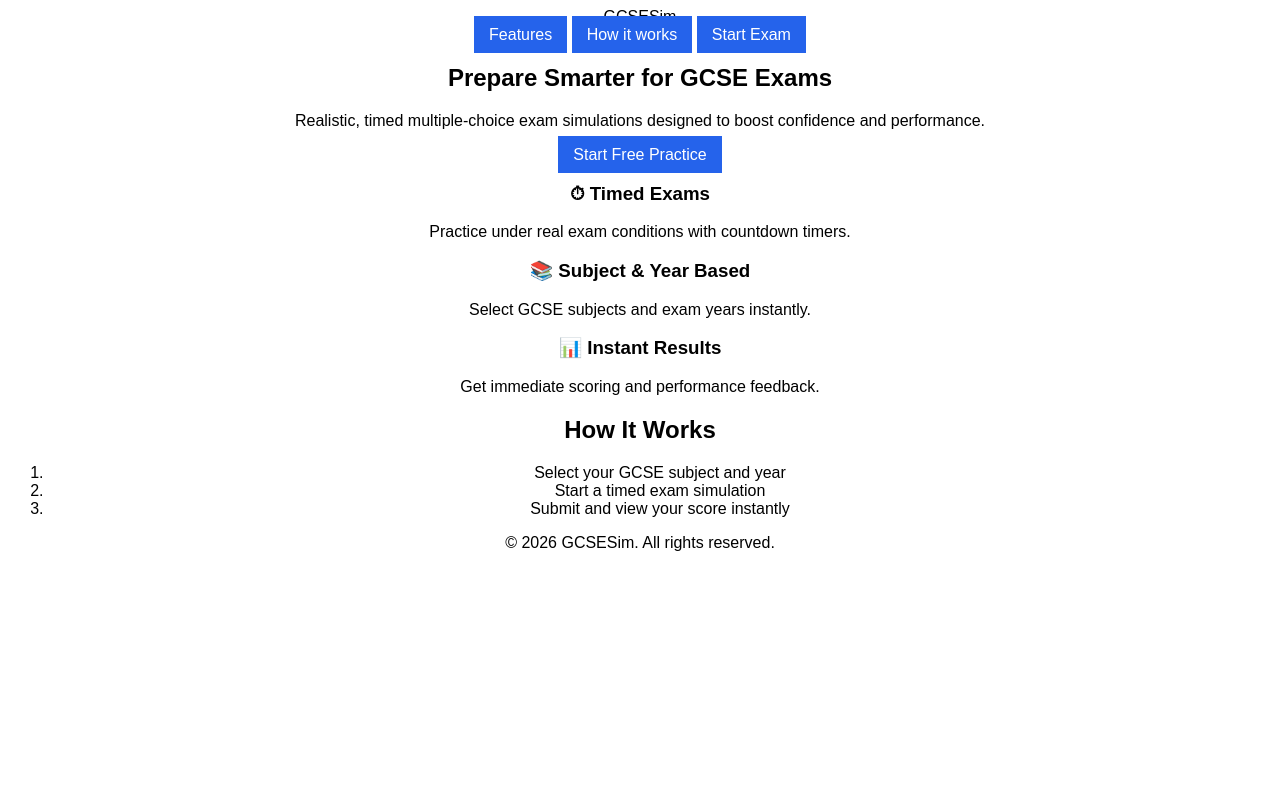
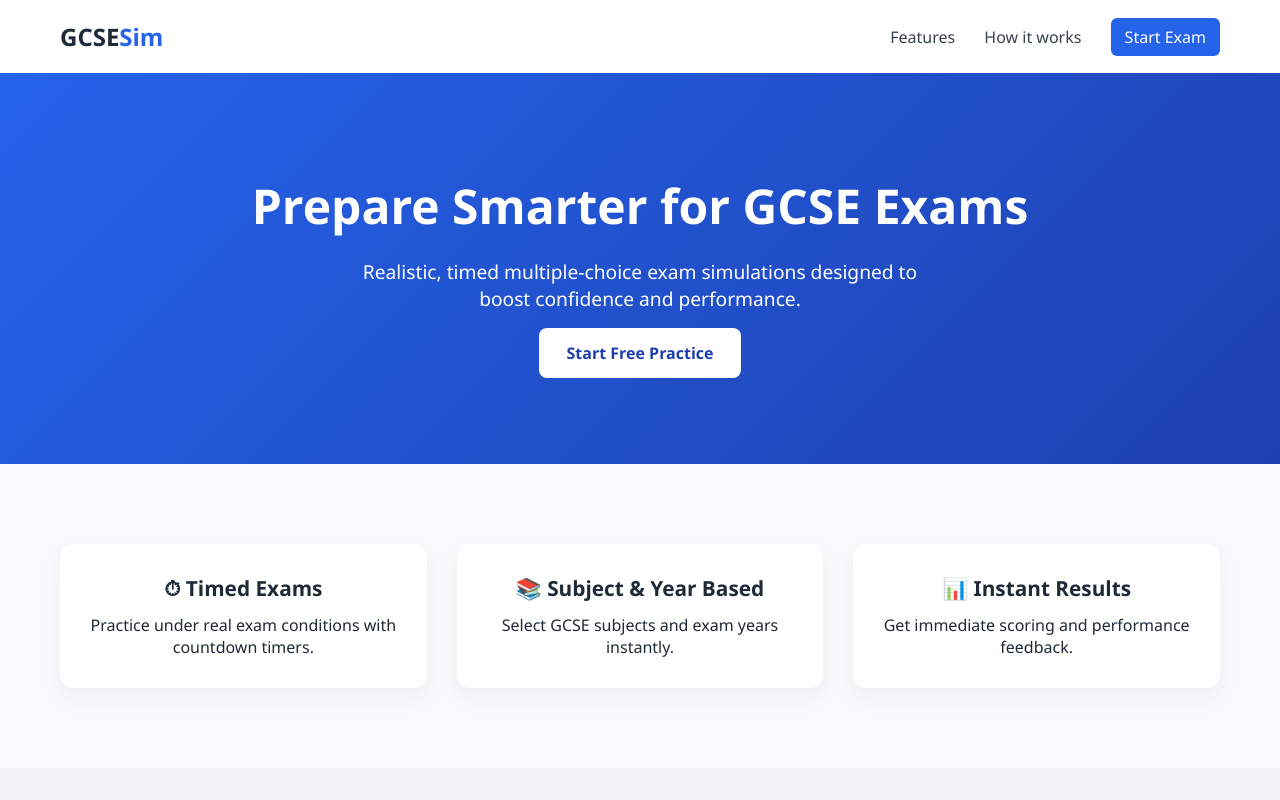
Before and after one commit to navlesh98/ExamSimulation, a plain HTML site: page index.html in a window 1280 px wide. Shown: the top 800 px of the page. Drawn offline with Linux system fonts and the light colour scheme.

Commit message:
Update style.css

```diff
--- a/css/style.css
+++ b/css/style.css
@@ -1,10 +1,136 @@
+* {
+  margin: 0;
+  padding: 0;
+  box-sizing: border-box;
+}
+
 body {
-  font-family: Arial, sans-serif;
+  font-family: "Segoe UI", Arial, sans-serif;
+  color: #1f2937;
+  background: #f9fafb;
+}
+
+/* NAVBAR */
+.navbar {
+  display: flex;
+  justify-content: space-between;
+  align-items: center;
+  padding: 20px 60px;
+  background: white;
+  box-shadow: 0 2px 10px rgba(0,0,0,0.05);
+}
+
+.logo {
+  font-size: 1.5rem;
+  font-weight: 700;
+}
+
+.logo span {
+  color: #2563eb;
+}
+
+.navbar nav a {
+  margin-left: 25px;
+  text-decoration: none;
+  color: #374151;
+  font-weight: 500;
+}
+
+.nav-btn {
+  padding: 8px 14px;
+  background: #2563eb;
+  color: white !important;
+  border-radius: 6px;
+}
+
+/* HERO */
+.hero {
+  text-align: center;
+  padding: 100px 20px;
+  background: linear-gradient(135deg, #2563eb, #1e40af);
+  color: white;
+}
+
+.hero h1 {
+  font-size: 3rem;
+  margin-bottom: 20px;
+}
+
+.hero p {
+  font-size: 1.2rem;
+  max-width: 600px;
+  margin: auto;
+  margin-bottom: 30px;
+}
+
+.cta {
+  padding: 14px 28px;
+  background: white;
+  color: #1e40af;
+  font-weight: 600;
+  text-decoration: none;
+  border-radius: 8px;
+}
+
+/* FEATURES */
+.features {
+  display: grid;
+  grid-template-columns: repeat(auto-fit, minmax(250px, 1fr));
+  gap: 30px;
+  padding: 80px 60px;
+}
+
+.card {
+  background: white;
+  padding: 30px;
+  border-radius: 14px;
+  box-shadow: 0 10px 25px rgba(0,0,0,0.05);
   text-align: center;
 }
-a {
-  padding: 10px 15px;
-  background: #2563eb;
-  color: white;
-  text-decoration: none;
+
+.card h3 {
+  margin-bottom: 12px;
+  font-size: 1.3rem;
 }
+
+/* HOW IT WORKS */
+.how {
+  padding: 80px 20px;
+  text-align: center;
+  background: #f1f5f9;
+}
+
+.how h2 {
+  font-size: 2rem;
+  margin-bottom: 30px;
+}
+
+.how ol {
+  list-style-position: inside;
+  max-width: 500px;
+  margin: auto;
+  font-size: 1.1rem;
+}
+
+.how li {
+  margin-bottom: 15px;
+}
+
+/* FOOTER */
+footer {
+  text-align: center;
+  padding: 30px;
+  background: #111827;
+  color: #9ca3af;
+}
+
+/* RESPONSIVE */
+@media (max-width: 768px) {
+  .navbar {
+    padding: 20px;
+  }
+
+  .hero h1 {
+    font-size: 2.2rem;
+  }
+}
```
